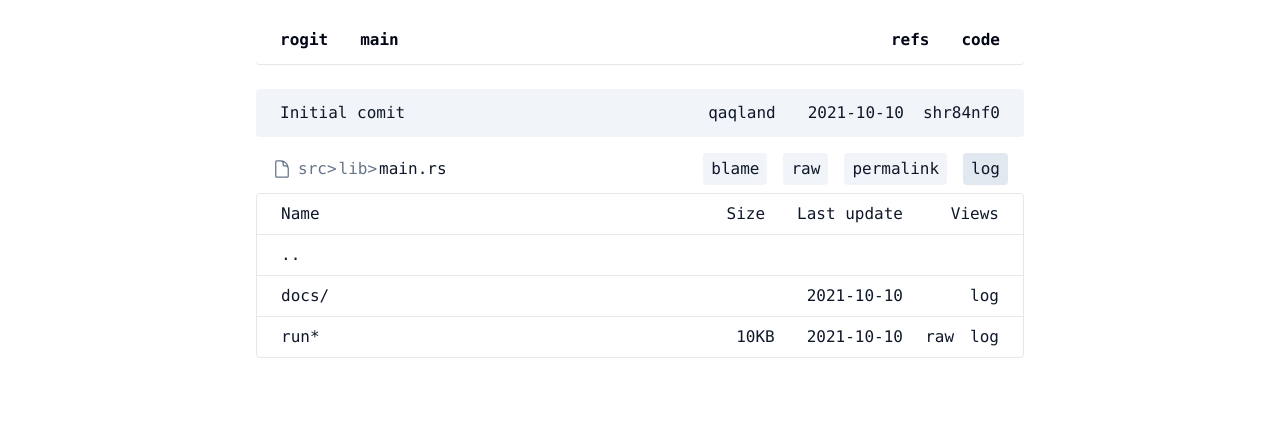
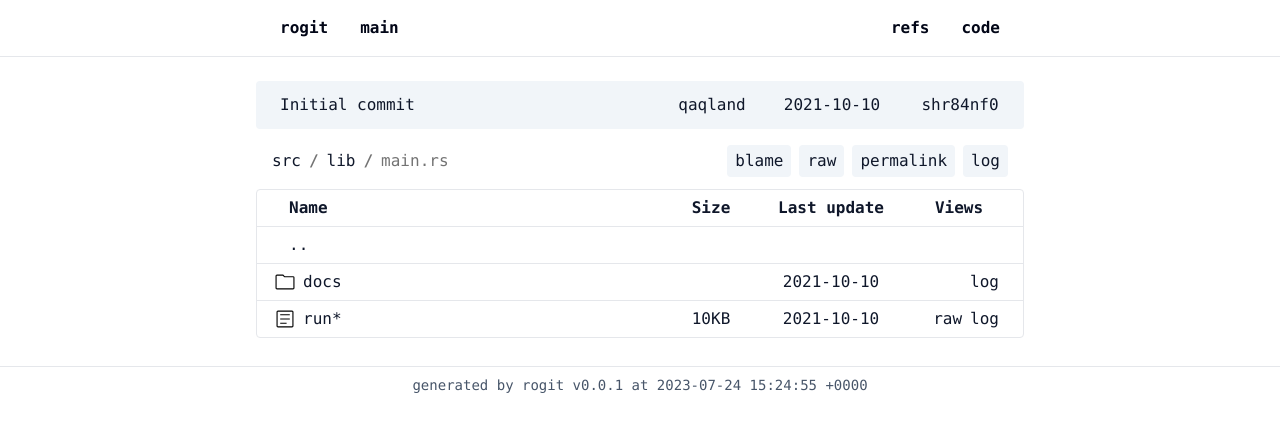
Before and after one commit to qaqland/rogit-page, a website: page index.html in a window 1280 px wide. Drawn offline with nearby package versions, Linux system fonts and the light colour scheme; files that its build step writes are made by us from their sources.

Commit message:
switch to linux * change icon * add text-align * add <hr>

```diff
--- a/index.html
+++ b/index.html
@@ -8,9 +8,9 @@
 </head>
 
 <body>
-	<div class="container mx-auto max-w-screen-md font-mono">
+	<div class=" font-mono ">
 		<!-- 标题行 -->
-		<div class="flex justify-between text-slate-950 font-semibold items-center my-4 py-3 px-4  rounded border-b">
+		<div class="flex justify-between text-slate-950 font-semibold items-center my-4 px-4 container mx-auto max-w-screen-md">
 			<div class="flex items-center space-x-4">
 				<div class="  px-2  ">rogit</div>
 				<div class="  px-2  ">main</div>
@@ -20,94 +20,114 @@
 				<div class="  px-2 ">code</div>
 			</div>
 		</div>
+        <hr class="h-px my-3 bg-gray-200 border-0 dark:bg-gray-700 w-full">
 		<!-- 最近更新 -->
-		<div class="flex justify-between text-slate-900 items-center mt-6 py-3 px-4 bg-slate-100 rounded">
+		<div class="container mx-auto max-w-screen-md flex justify-between text-slate-900 items-center mt-6 py-3 px-4 bg-slate-100 rounded">
 			<div class="flex items-center w-1/2">
-				<div class="px-2 ">Initial comit</div>
+				<div class="px-2 ">Initial commit</div>
 			</div>
 			<div class="flex space-x-4 items-center">
-				<div class="px-2 ">qaqland</div>
-				<div class="px-2 ">2021-10-10</div>
-				<div class="flex  w-20 justify-end">
-					<div class="px-2 hover:underline">shr84nf0</div>
+				<div class="text-center  w-20">qaqland</div>
+				<div class="text-center w-32">2021-10-10</div>
+				<div class="flex justify-end">
+					<div class="text-center hover:underline w-24">shr84nf0</div>
 				</div>
 			</div>
 		</div>
 		<!-- 状态栏 -->
-		<div class="flex justify-between text-slate-900 items-center mt-4 mb-2 mx-4">
-			<div class="">
-				<ul class="flex items-center text-base space-x-0.5 text-slate-500">
-					<svg xmlns="http://www.w3.org/2000/svg" fill="none" viewBox="0 0 24 24" stroke-width="1.5"
-						stroke="currentColor" class="w-5 h-5 mr-1">
-						<path stroke-linecap="round" stroke-linejoin="round"
-							d="M19.5 14.25v-2.625a3.375 3.375 0 00-3.375-3.375h-1.5A1.125 1.125 0 0113.5 7.125v-1.5a3.375 3.375 0 00-3.375-3.375H8.25m2.25 0H5.625c-.621 0-1.125.504-1.125 1.125v17.25c0 .621.504 1.125 1.125 1.125h12.75c.621 0 1.125-.504 1.125-1.125V11.25a9 9 0 00-9-9z" />
-					</svg>
-					<!-- [&:not(:last-child)]:after:content-['/'] -->
-					<li class="px-0 py-0.5 [&:not(:last-child)]:after:content-['>'] last:text-slate-900">src</li>
-					<li class="px-0 py-0.5 [&:not(:last-child)]:after:content-['>'] last:text-slate-900">lib</li>
-					<li class="px-0 py-0.5 [&:not(:last-child)]:after:content-['>'] last:text-slate-900">main.rs</li>
-				</ul>
-			</div>
-			<div class="flex space-x-4 items-center">
+		<div class="container mx-auto max-w-screen-md flex justify-between text-slate-900 items-center mt-4 mb-3 px-4">
+            <nav class="">
+                <ol class="flex">
+                  <li>
+                    <a
+                      href="#"
+                      class=" transition duration-150"
+                      >src</a
+                    >
+                  </li>
+                  <li>
+                    <span class="mx-2 font-bold text-neutral-500 dark:text-neutral-400">/</span>
+                  </li>
+                  <li>
+                    <a
+                      href="#"
+                      class=" transition duration-150  "
+                      >lib</a
+                    >
+                  </li>
+                  <li>
+                    <span class="mx-2 font-bold text-neutral-500 dark:text-neutral-400">/</span>
+                  </li>
+                  <li class="text-neutral-500 dark:text-neutral-400">main.rs</li>
+                </ol>
+              </nav>
+
+			<div class="flex space-x-2 items-center">
 				<div class="px-2  bg-slate-100 py-1 rounded">blame</div>
 				<div class="px-2  bg-slate-100 py-1 rounded">raw</div>
 				<div class="px-2  bg-slate-100 py-1 rounded">permalink</div>
-				<div class="px-2  bg-slate-200 py-1 rounded">log</div>
+				<div class="px-2  bg-slate-100 py-1 rounded">log</div>
 			</div>
 		</div>
 		<!-- 文件树 -->
-		<div class="rounded border divide-y ">
-			<div class="flex justify-between text-slate-900 items-center py-2 px-4 ">
-				<div class="flex items-center w-1/2">
-					<div class="px-2 ">Name</div>
+		<div class="container mx-auto max-w-screen-md rounded  divide-y border ">
+			<div class="flex justify-between text-slate-900 items-center py-1.5 px-4 font-semibold">
+				<div class="flex items-center w-1/2 ">
+					<div class="px-4 ">Name</div>
 				</div>
-				<div class="flex space-x-4 items-center">
-					<div class="px-2 ">Size</div>
-					<div class="px-2 ">Last update</div>
-					<div class="flex  w-20 justify-end">
-						<div class="px-2 hover:underline">Views</div>
+				<div class="flex space-x-4 items-center ">
+					<div class="text-center  w-20">Size</div>
+					<div class="text-center w-32">Last update</div>
+					<div class="flex  justify-center ">
+						<div class="text-center hover:underline w-24">Views</div>
 					</div>
 				</div>
 			</div>
-			<div class="flex justify-between text-slate-900 items-center py-2 px-4 ">
+			<div class="flex justify-between text-slate-900 items-center py-1.5 px-4 hover:bg-slate-50">
 				<div class="flex items-center w-1/2">
-					<div class="px-2 ">..</div>
+					<div class="px-4">..</div>
 				</div>
 				<div class="flex space-x-4 items-center">
 					<div class="px-2 "></div>
 					<div class="px-2 "></div>
-					<div class="flex  w-20 justify-end">
+					<div class="flex  w-24 justify-end">
 						<div class="px-2 hover:underline"></div>
 					</div>
 				</div>
 			</div>
-			<div class="flex justify-between text-slate-900 items-center py-2 px-4 ">
+			<div class="flex justify-between text-slate-900 items-center py-1.5 px-4 hover:bg-slate-50">
 				<div class="flex items-center w-1/2">
-					<div class="px-2 ">docs/</div>
+                    <svg class="w-6 h-6" xmlns="http://www.w3.org/2000/svg" viewBox="0 -960 960 960"><path d="M157.694-180.001q-23.529 0-40.611-17.347-17.082-17.346-17.082-40.346v-484.612q0-23 17.082-40.346 17.082-17.347 40.611-17.347h249.459l65.385 65.385h329.768q23 0 40.346 17.347 17.347 17.346 17.347 40.346v419.227q0 23-17.347 40.346-17.346 17.347-40.346 17.347H157.694Zm0-45.384h644.612q5.385 0 8.847-3.462 3.462-3.462 3.462-8.847v-419.227q0-5.385-3.462-8.847-3.462-3.462-8.847-3.462H454.077l-65.385-65.385H157.694q-5.385 0-8.847 3.462-3.462 3.462-3.462 8.847v484.612q0 5.385 3.462 8.847 3.462 3.462 8.847 3.462Zm-12.309 0v-509.23V-225.385Z"/></svg>
+					<div class="px-1.5 ">docs</div>
 				</div>
 				<div class="flex space-x-4 items-center">
 					<div class="px-2 "></div>
-					<div class="px-2 ">2021-10-10</div>
-					<div class="flex  w-20 justify-end">
+					<div class="text-center w-32 ">2021-10-10</div>
+					<div class="flex  w-24 justify-end">
 						<div class="px-2 hover:underline">log</div>
 					</div>
 				</div>
 			</div>
 			<!-- even:bg-slate-100 odd:bg-white -->
-			<div class="flex justify-between text-slate-900 items-center py-2 px-4 ">
+			<div class="flex justify-between text-slate-900 items-center py-1.5 px-4 hover:bg-slate-50">
 				<div class="flex items-center w-1/2">
-					<div class="px-2 ">run*</div>
+                    <svg class="w-6 h-6" xmlns="http://www.w3.org/2000/svg" viewBox="0 -960 960 960"><path d="M287.77-289.385h256.537v-45.384H287.77v45.384Zm0-167.923h384.46v-45.384H287.77v45.384Zm0-167.923h384.46v-45.384H287.77v45.384Zm-90.076 485.23q-23.529 0-40.611-17.082-17.082-17.082-17.082-40.611v-564.612q0-23.529 17.082-40.611 17.082-17.082 40.611-17.082h564.612q23.529 0 40.611 17.082 17.082 17.082 17.082 40.611v564.612q0 23.529-17.082 40.611-17.082 17.082-40.611 17.082H197.694Zm0-45.384h564.612q4.616 0 8.463-3.846 3.846-3.847 3.846-8.463v-564.612q0-4.616-3.846-8.463-3.847-3.846-8.463-3.846H197.694q-4.616 0-8.463 3.846-3.846 3.847-3.846 8.463v564.612q0 4.616 3.846 8.463 3.847 3.846 8.463 3.846Zm-12.309-589.23V-185.385-774.615Z"/></svg>
+                    <div class="px-1.5 ">run*</div>
 				</div>
-				<div class="flex space-x-4 items-center">
-					<div class="px-2 ">10KB</div>
-					<div class="px-2 ">2021-10-10</div>
-					<div class="flex w-20 justify-end">
-						<div class="px-2 hover:underline">raw</div>
+				<div class="flex space-x-4 items-center ">
+					<div class="text-center  w-20">10KB</div>
+					<div class="text-center  w-32">2021-10-10</div>
+					<div class="flex w-24 justify-end ">
+						<div class=" hover:underline">raw</div>
 						<div class="px-2 hover:underline">log</div>
 					</div>
 				</div>
 			</div>
 		</div>
+        <hr class="h-px mt-7 bg-gray-200 border-0 dark:bg-gray-700 w-full mx-auto">
+        <div class="flex justify-center text-sm text-slate-600 font-medium items-center py-2 ">
+generated by rogit v0.0.1 at 2023-07-24 15:24:55 +0000
+		</div>
 	</div>
 </body>
 
```
Also changed, not shown: README.md, input.css (line endings or trailing spaces), 1 other file.
